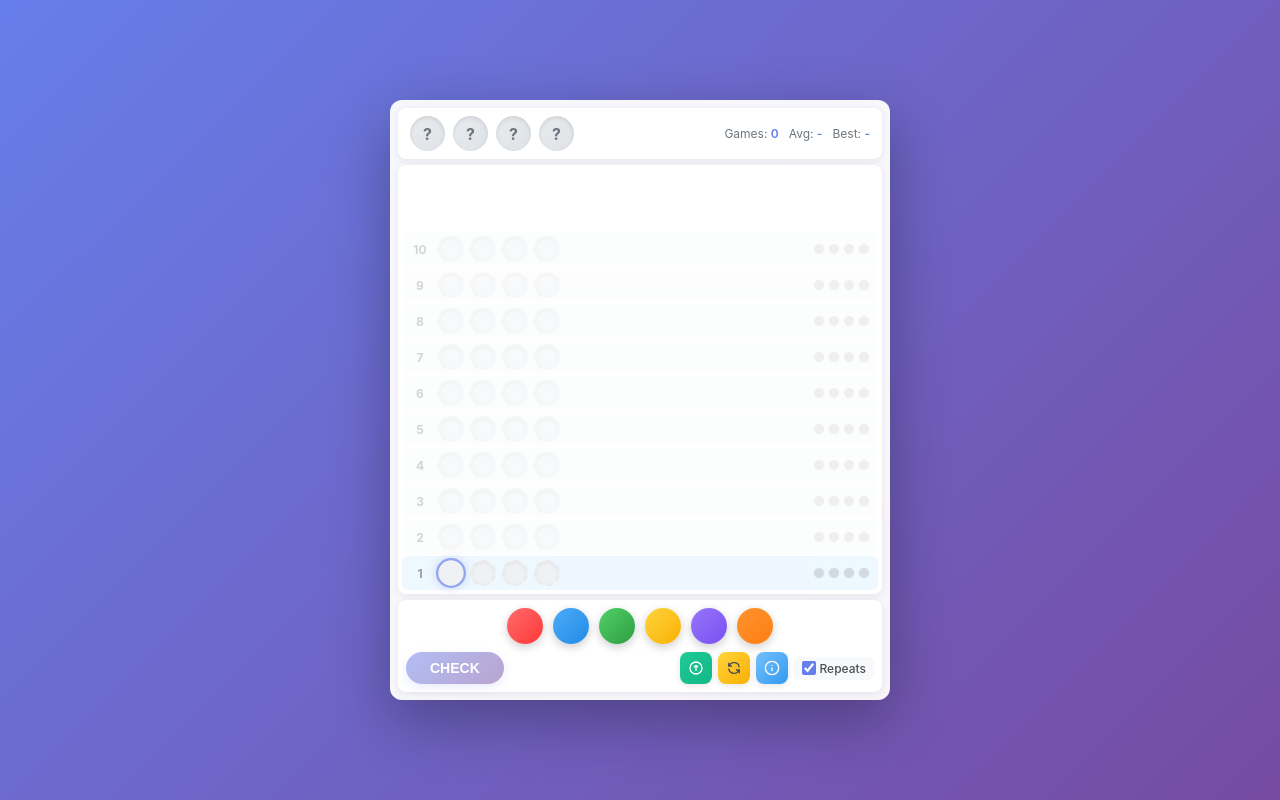
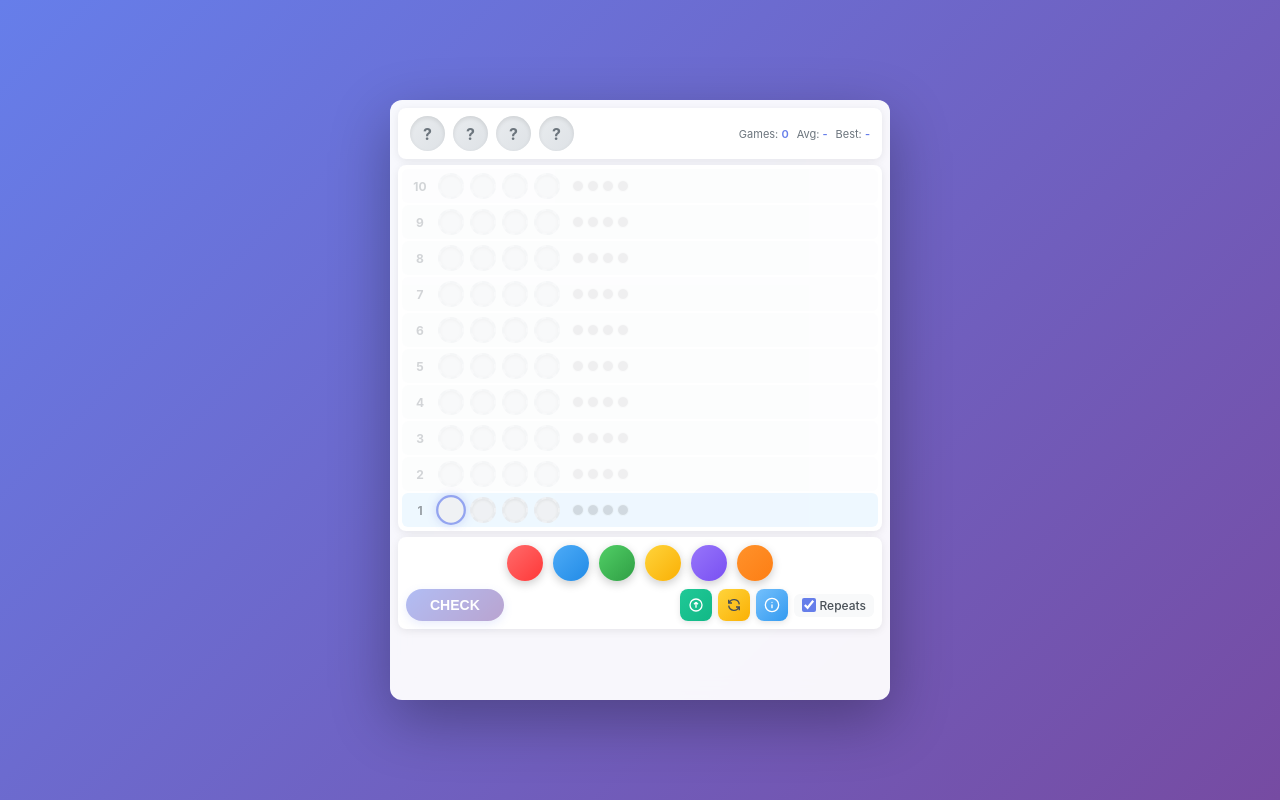
Before and after one commit to steveo0o/mastermind, a website: page index.html in a window 1280 px wide. Drawn offline with Linux system fonts and the light colour scheme.

Commit message:
Update styles.css

```diff
--- a/styles.css
+++ b/styles.css
@@ -81,8 +81,8 @@ body {
 
 .stats-inline {
     display: flex;
-    gap: 10px;
-    font-size: 12px;
+    gap: 8px;
+    font-size: 11px;
     color: #6c757d;
 }
 
@@ -92,9 +92,9 @@ body {
 }
 
 .attempts-container {
-    flex: 1;
     display: flex;
     flex-direction: column-reverse;
+    justify-content: flex-start;
     gap: 2px;
     overflow-y: auto;
     padding: 4px;
@@ -102,6 +102,8 @@ body {
     border-radius: 8px;
     margin-bottom: 6px;
     box-shadow: 0 2px 8px rgba(0, 0, 0, 0.08);
+    height: fit-content;
+    max-height: 400px;
 }
 
 .attempts-container::-webkit-scrollbar {
@@ -199,7 +201,7 @@ body {
     display: flex;
     gap: 3px;
     align-items: center;
-    margin-left: auto;
+    margin-left: 12px;
 }
 
 .feedback-peg {
```
